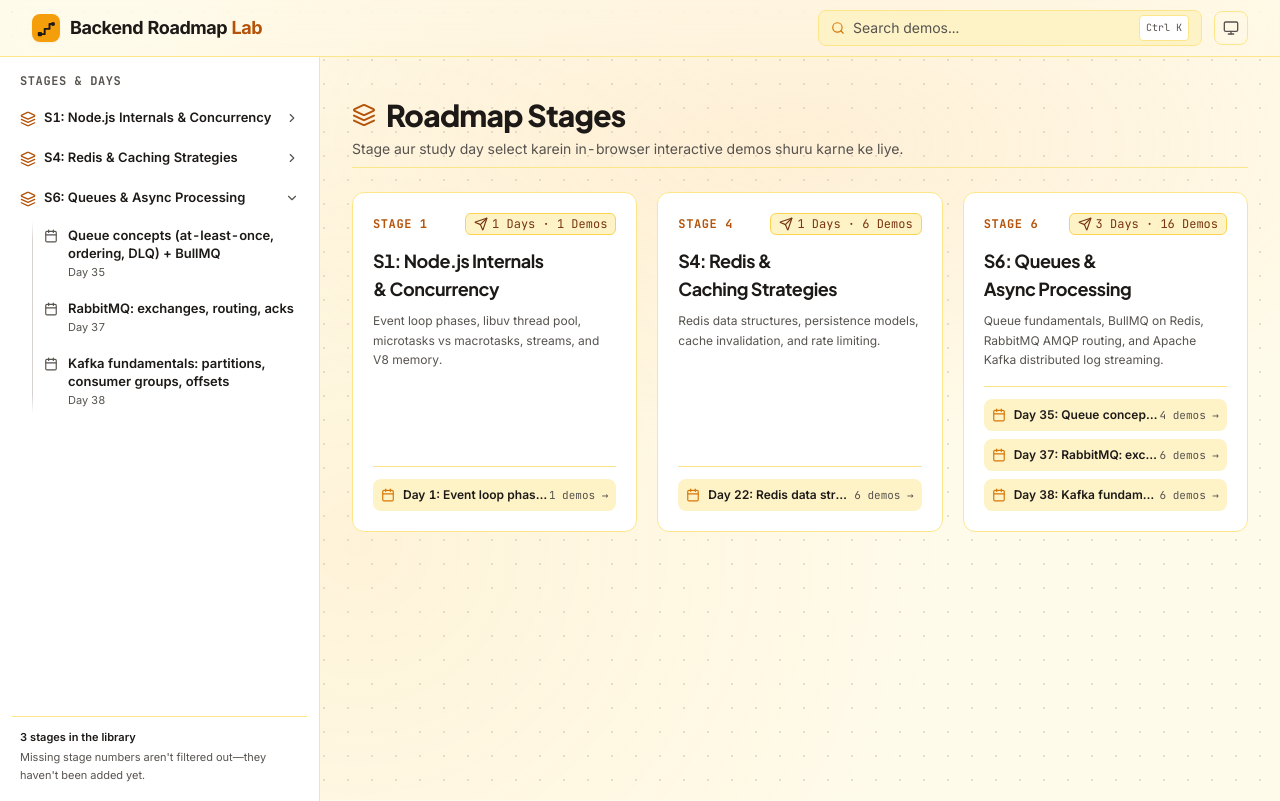
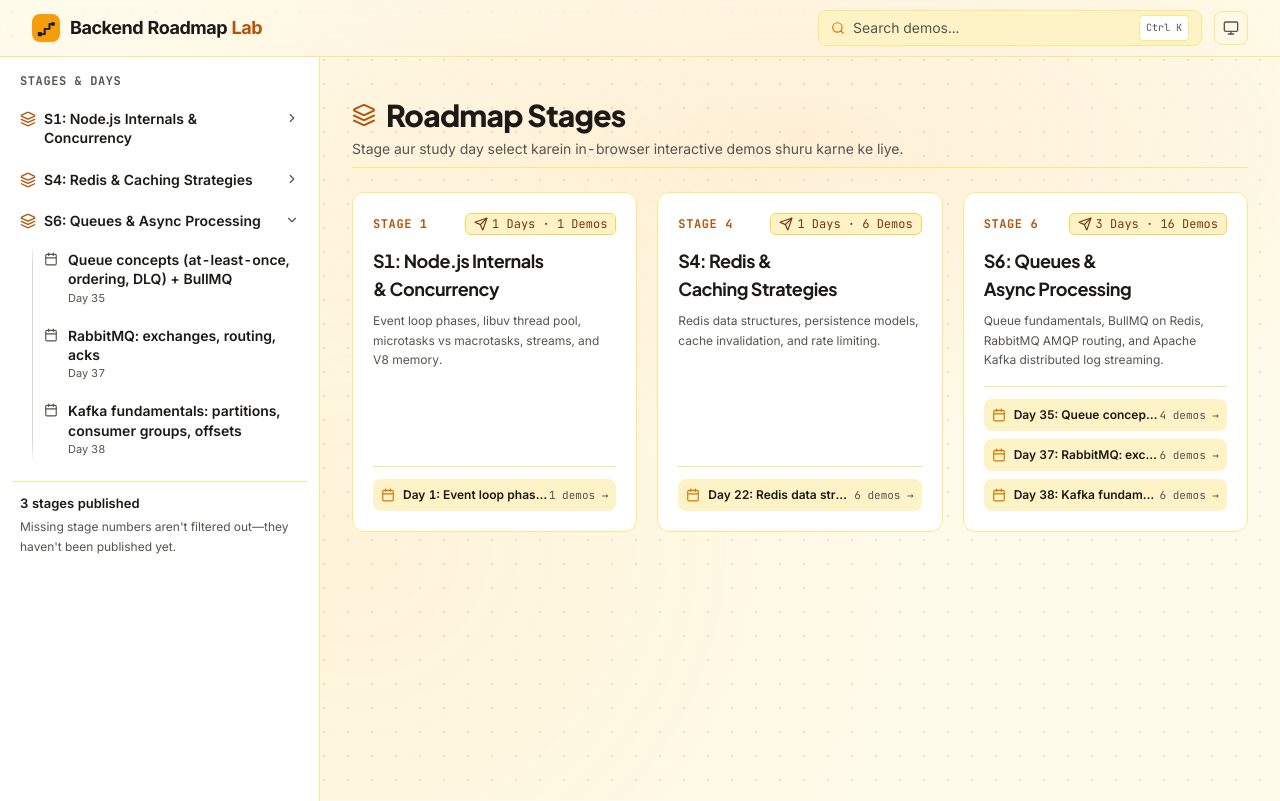
Before and after one commit to Satyamk001/backend-roadmap-lab, a React (Vite) app: page / in a window 1280 px wide. Built offline with nearby package versions, Linux system fonts and the light colour scheme.

Commit message:
sidebar truncated texts fixed

```diff
--- a/src/components/layout/Sidebar.tsx
+++ b/src/components/layout/Sidebar.tsx
@@ -70,7 +70,7 @@ const StageDayList: React.FC<StageDayListProps> = ({
               ref={isDayActive ? activeLinkRef : undefined}
               to={`/stage/${stageId}/day/${day.dayNumber}`}
               onClick={onNavigate}
-              className={`group relative flex items-start gap-2.5 py-2 pl-4 pr-2 rounded-lg text-[13px] transition-all duration-150 ${
+              className={`group relative flex items-start gap-2.5 py-2 pl-4 pr-2 rounded-lg text-sm transition-all duration-150 ${
                 isDayActive ? 'text-theme-text' : 'text-theme-muted hover:text-theme-text'
               }`}
               title={`Day ${day.dayNumber}: ${day.trackerTask || day.title}`}
@@ -159,7 +159,8 @@ export const Sidebar: React.FC<SidebarProps> = ({ isMobileOpen, onCloseMobile })
         Stages &amp; Days
       </div>
 
-      <div className="space-y-1.5 overflow-y-auto flex-1">
+      <div className="overflow-y-auto flex-1">
+        <div className="space-y-1.5">
           {stages.map((stage) => {
             const isStageActive = stage.id === stageId;
             const isExpanded = expandedStages[stage.id] ?? isStageActive;
@@ -172,7 +173,7 @@ export const Sidebar: React.FC<SidebarProps> = ({ isMobileOpen, onCloseMobile })
                   onClick={() => toggleStage(stage.id)}
                   title={stage.title}
                   aria-expanded={isExpanded}
-                className={`w-full flex items-start justify-between gap-2 p-2 rounded-lg cursor-pointer transition-all duration-150 text-[13px] font-semibold text-left active:scale-[0.99] ${
+                  className={`w-full flex items-start justify-between gap-2 p-2 rounded-lg cursor-pointer transition-all duration-150 text-sm font-semibold text-left active:scale-[0.99] ${
                     isStageActive
                       ? 'bg-theme-surface-alt text-theme-text font-bold shadow-xs'
                       : 'text-theme-text hover:bg-theme-surface-alt'
@@ -205,13 +206,14 @@ export const Sidebar: React.FC<SidebarProps> = ({ isMobileOpen, onCloseMobile })
           })}
         </div>
 
-      <div className="mt-3 shrink-0 border-t border-theme-border px-2 pb-1 pt-3">
-        <p className="text-[11px] font-semibold text-theme-text">
-          {stages.length} {stages.length === 1 ? 'stage' : 'stages'} in the library
+        <div className="mt-4 border-t border-theme-border px-2 pb-1 pt-3">
+          <p className="text-[13px] font-semibold text-theme-text">
+            {stages.length} {stages.length === 1 ? 'stage' : 'stages'} published
           </p>
-        <p className="mt-1 text-[11px] leading-relaxed text-theme-muted">
-          Missing stage numbers aren&apos;t filtered out—they haven&apos;t been added yet.
+          <p className="mt-1 text-xs leading-relaxed text-theme-muted">
+            Missing stage numbers aren&apos;t filtered out—they haven&apos;t been published yet.
           </p>
+        </div>
       </div>
     </div>
   );
```
Lines whose indentation alone changed are shown as unchanged.
